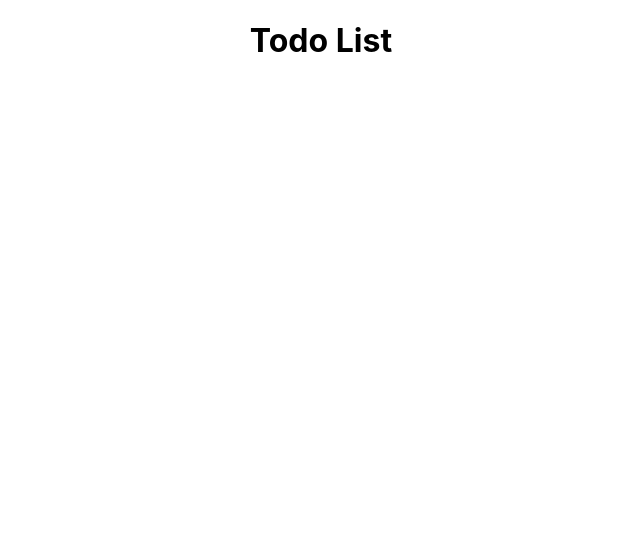
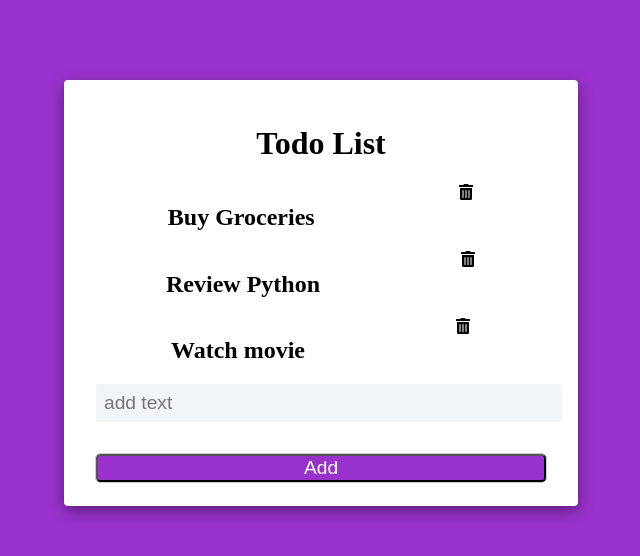
Before and after one commit to thinkC/todolist, a React (Create React App) app: page / in a window 1280 px wide. Shown: the top 556 px of the page, without its empty margins (319-959 px from the left). Built offline with nearby package versions, Linux system fonts and the light colour scheme.

Commit message:
added todos and build

```diff
--- a/package.json
+++ b/package.json
@@ -8,6 +8,7 @@
     "@testing-library/user-event": "^12.1.10",
     "react": "^17.0.1",
     "react-dom": "^17.0.1",
+    "react-icons": "^4.2.0",
     "react-scripts": "4.0.2",
     "web-vitals": "^1.0.1"
   },
--- a/src/App.js
+++ b/src/App.js
@@ -1,10 +1,19 @@
-
 import './App.css';
+import dataDB from '../src/data';
+import { useState } from 'react';
+import TodoList from './components/TodoList';
+import AddTodoList from './components/AddTodoList'
 
 function App() {
+  const [todos, setTodo] = useState(dataDB);
+  console.log(todos)
   return (
-    <div className="App">
-      <h1>Todo List</h1>
+    <div className="container">
+      <h1 >Todo List</h1>
+      {todos && todos.map((todo) => {
+        return <TodoList key={todo.id} todo={todo} />
+      })}
+      <AddTodoList />
     </div>
   );
 }
--- /dev/null
+++ b/src/components/AddTodoList.jsx
@@ -0,0 +1,19 @@
+import React from 'react';
+
+const AddToList = () => {
+
+    return (
+        <>
+            <form className='search-form'>
+                <div className='form-control'>
+                    <input type="text" placeholder='add text' />
+
+
+                    <button className='btn' type='submit'>Add</button>
+                </div>
+            </form>
+        </>
+    )
+}
+
+export default AddToList;
--- /dev/null
+++ b/src/components/TodoList.jsx
@@ -0,0 +1,23 @@
+import React from 'react';
+import { FaTrashAlt } from 'react-icons/fa'
+import AddToList from '../components/AddTodoList';
+import AddTodoList from '../components/AddTodoList';
+
+
+const TodoList = ({ todo }) => {
+    const { id, text } = todo;
+    return (
+        <>
+            <article>
+                <div className="todo-item">
+                    <h2>{text}</h2>
+                    <FaTrashAlt />
+                </div>
+            </article>
+
+
+        </>
+    )
+}
+
+export default TodoList;
--- /dev/null
+++ b/src/data.js
@@ -0,0 +1,16 @@
+const dataDB = [
+    {
+        id: 1,
+        text: 'Buy Groceries'
+    },
+    {
+        id: 2,
+        text: 'Review Python'
+    },
+    {
+        id: 3,
+        text: 'Watch movie'
+    }
+]
+
+export default dataDB;
--- a/src/index.css
+++ b/src/index.css
@@ -1,13 +1,51 @@
 body {
-  margin: 0;
-  font-family: -apple-system, BlinkMacSystemFont, 'Segoe UI', 'Roboto', 'Oxygen',
-    'Ubuntu', 'Cantarell', 'Fira Sans', 'Droid Sans', 'Helvetica Neue',
-    sans-serif;
-  -webkit-font-smoothing: antialiased;
-  -moz-osx-font-smoothing: grayscale;
+  background-color: darkorchid;
 }
 
-code {
-  font-family: source-code-pro, Menlo, Monaco, Consolas, 'Courier New',
-    monospace;
+h1{
+  text-align: center;
 }
+.container{
+  width: 90vw;
+  max-width: 450px;
+  margin: 5rem auto 0 auto;
+  background: #fff;
+  border-radius: 0.25rem;
+  padding: 1.5rem 2rem;
+  box-shadow: 0 5px 15px rgba(0, 0, 0, 0.4);
+}
+.todo-item{
+  display: flex;
+  justify-content: space-around;
+
+}
+
+/* .search-form{
+  width: 85vw;
+  margin: 0 auto;
+  max-width: 40rem;
+  background: #f1f5f8;
+  padding: 2rem 2.5rem;
+  text-transform: capitalize;
+  border-radius: 0.25rem;
+  box-shadow: 2px 5px 3px 0px rgba(0, 0, 0, 0.5);
+} */
+.form-control input {
+  width: 100%;
+  border: none;
+  border-color: transparent;
+  background: #f1f5f8;
+  border-radius:0.25rem;
+  padding: 0.5rem;
+  font-size: 1.2rem;
+}
+.btn{
+  width: 100%;
+  margin: 2rem auto 0 auto;
+  font-size: 1.2rem;
+  outline: 1px solid #ccc;
+  cursor: pointer;
+  border-radius:0.25rem;
+  background: darkorchid;
+  color: #ffffff;
+}
```
Also changed, not shown: 1 other file (tests, documents, lock files or other folders).
